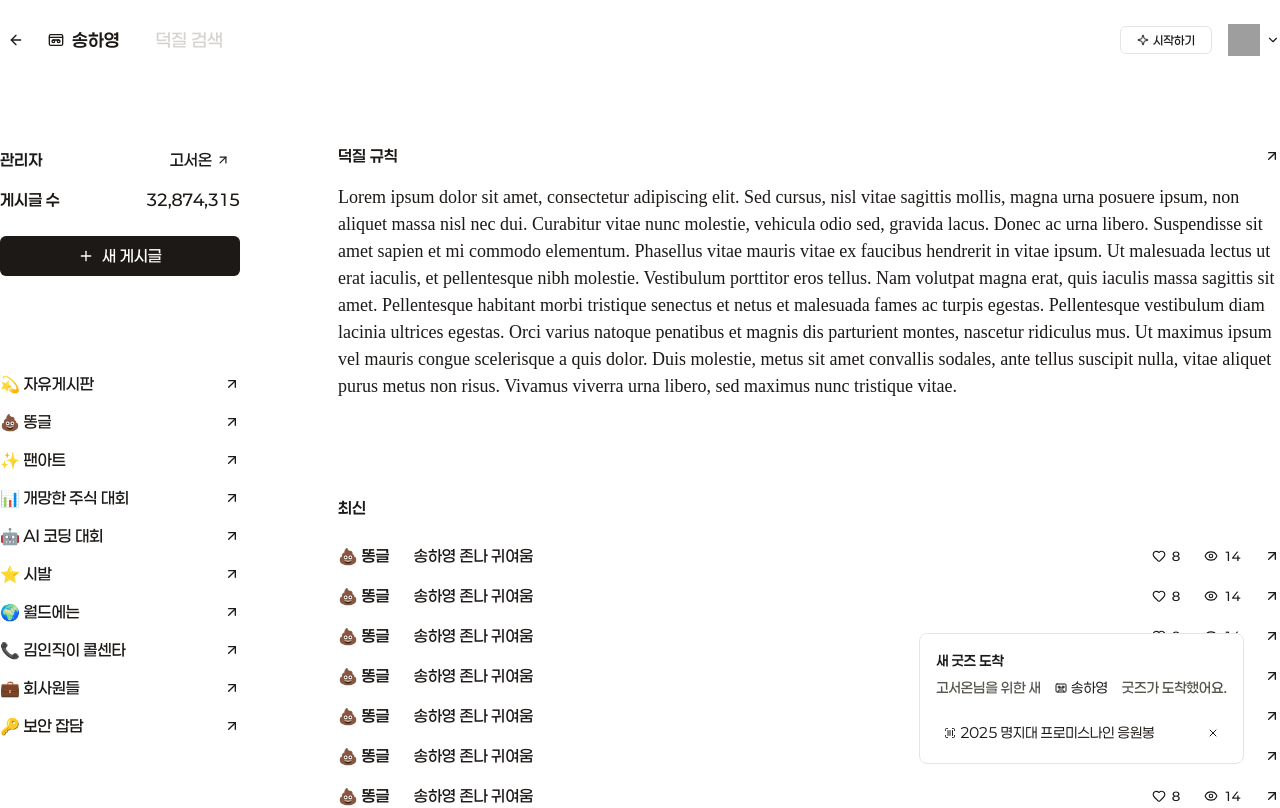
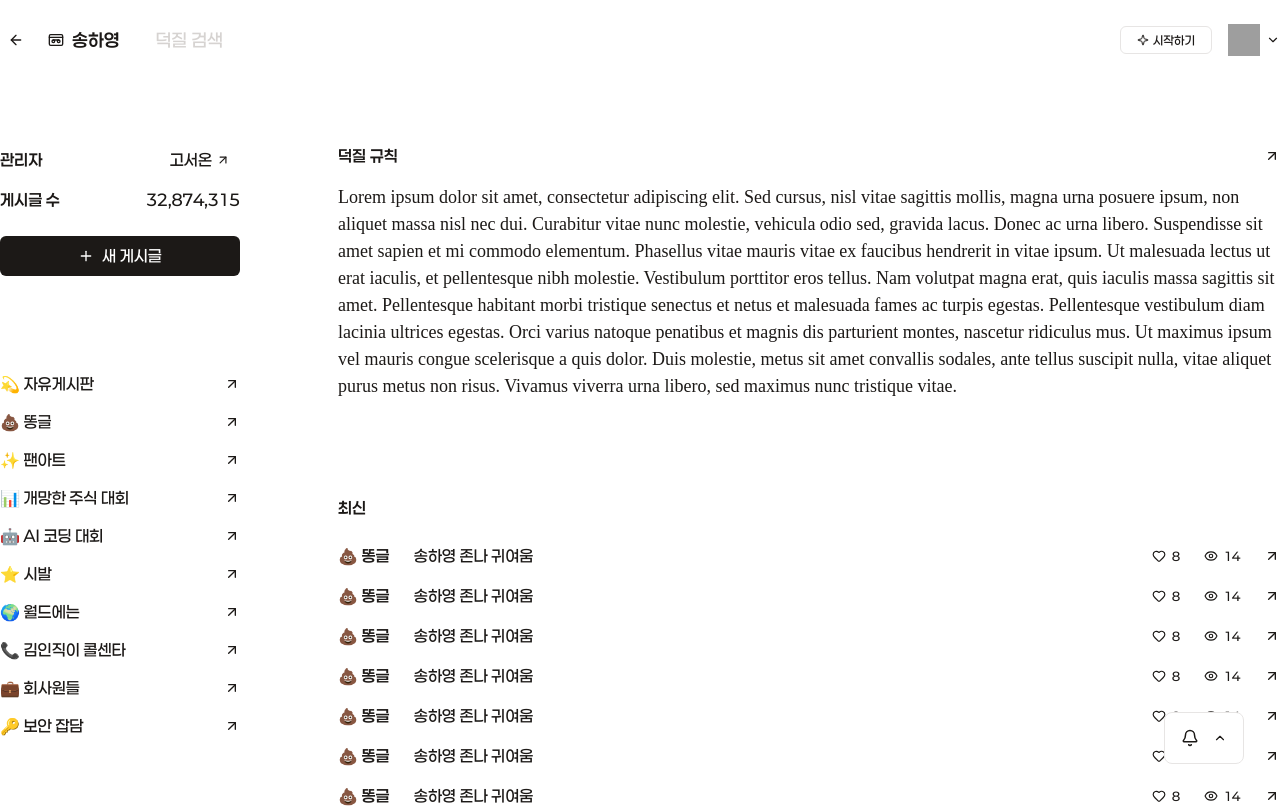
Before and after one commit to duckduckkkung/web, a Next.js app: page /fans/1/board in a window 1280 px wide. Shown: the top 808 px of the page. Built offline with nearby package versions, Linux system fonts and the light colour scheme; grey boxes are pictures that could not be loaded; a web font is replaced by a local one.

Commit message:
[feat] 알림 컴포넌트 완성

```diff
--- a/src/shared/components/moment-card.tsx
+++ b/src/shared/components/moment-card.tsx
@@ -14,7 +14,7 @@ export const MomentCard = ({ data }: MomentCardProps) => {
 
     return (
         <div
-            className="relative aspect-9/19 rounded-[8px] overflow-hidden cursor-pointer flex flex-col"
+            className="relative aspect-9/19 rounded-[8px] overflow-hidden cursor-pointer flex flex-col group"
             onClick={() => router.push(`/moment/${data.id}`)}
         >
             {/* eslint-disable-next-line @next/next/no-img-element */}
@@ -24,7 +24,7 @@ export const MomentCard = ({ data }: MomentCardProps) => {
                 className="aspect-9/15 object-cover rounded-[8px]"
             />
 
-            <div className="absolute z-[1] top-0 left-0 w-full h-fit bg-linear-to-b from-stone-900 to-transparent flex justify-end items-center p-[12px_16px]">
+            <div className="group-hover:opacity-100 opacity-0 transition-all duration-[.2s] absolute z-[1] top-0 left-0 w-full h-fit bg-linear-to-b from-stone-900 to-transparent flex justify-end items-center p-[16px]">
                 <div className="flex items-center gap-[6px]">
                     <PlayIcon size={14} className="stroke-white" />
 
--- a/src/shared/components/notifications.tsx
+++ b/src/shared/components/notifications.tsx
@@ -1,52 +1,239 @@
-import { CassetteTapeIcon, ScanBarcodeIcon, XIcon } from "lucide-react";
+"use client";
+
+import {
+    AmpersandIcon,
+    BellIcon,
+    ChevronDownIcon,
+    FileOutputIcon,
+    MessageCircleMoreIcon,
+    PackageIcon,
+} from "lucide-react";
+import { AnimatePresence, motion } from "framer-motion";
+import { useMemo, useState } from "react";
+import { Button } from "./button";
 
 interface NotificationsProps {}
 
 export const Notifications = ({}: NotificationsProps) => {
+    const [isOpen, setIsOpen] = useState(false);
+
+    const containerVariants = useMemo(
+        () => ({
+            initial: { opacity: 0 },
+            animate: { opacity: 1, transition: { duration: 0.3 } },
+            exit: { opacity: 0, transition: { duration: 0.3 } },
+        }),
+        []
+    );
+
     return (
-        <div className="fixed right-[36px] bottom-[36px]">
-            <div className="bg-white border border-stone-200 rounded-[8px] p-[16px] flex flex-col gap-[16px]">
-                <div className="flex-1 flex flex-col gap-[2px]">
+        <div className="z-[100] fixed right-[36px] bottom-[36px]">
+            <div
+                className={`transition-all duration-300 ${
+                    isOpen ? "w-[300px]" : "w-[80px]"
+                } bg-white border border-stone-200 rounded-[8px] flex flex-col overflow-hidden`}
+            >
+                <div
+                    className="flex justify-between items-center p-[16px] cursor-pointer hover:bg-stone-50 transition-all duration-[.1s]"
+                    onClick={() => setIsOpen(!isOpen)}
+                >
+                    <AnimatePresence mode="popLayout">
+                        <motion.div
+                            key={`notf-${isOpen ? "open" : "close"}`}
+                            variants={containerVariants}
+                            initial="initial"
+                            animate="animate"
+                            exit="exit"
+                        >
+                            {isOpen ? (
                                 <span className="font-p-semibold text-[14px] text-stone-900">
-                        새 굿즈 도착
+                                    알림
+                                </span>
+                            ) : (
+                                <BellIcon
+                                    size={18}
+                                    className="stroke-stone-900"
+                                />
+                            )}
+                        </motion.div>
+                    </AnimatePresence>
+
+                    <ChevronDownIcon
+                        size={14}
+                        className={`stroke-stone-900 transition-transform ${
+                            !isOpen ? "rotate-180" : ""
+                        }`}
+                    />
+                </div>
+
+                <div
+                    className={`overflow-y-scroll transition-all duration-300 ease-in-out ${
+                        isOpen ? "max-h-[300px]" : "max-h-0"
+                    }`}
+                >
+                    <div className="flex flex-col">
+                        <div className="p-[16px] cursor-pointer hover:bg-stone-50 flex items-center gap-[8px] transition-all duration-[.1s]">
+                            <div className="shrink-0 size-[48px] flex justify-center items-center">
+                                <PackageIcon
+                                    size={24}
+                                    className="stroke-stone-900"
+                                />
+                            </div>
+
+                            <div className="flex flex-col gap-[4px]">
+                                <span className="font-p-semibold text-[14px] text-stone-900">
+                                    새 굿즈 2개
                                 </span>
 
-                    <div className="flex items-center flex-wrap gap-[6px]">
-                        <span className="font-p-medium text-[14px] text-stone-600">
-                            고서온님을 위한 새
+                                <div className="flex-1 flex flex-wrap gap-[8px] items-center">
+                                    <span className="font-p-medium text-[12px] text-stone-400">
+                                        프로미스나인
                                     </span>
 
-                        <div className="w-fit p-[4px_8px] flex items-center gap-[4px] hover:bg-stone-100 rounded-[8px] cursor-pointer transition-all duration-[.1s]">
-                            <CassetteTapeIcon
-                                size={12}
-                                className="stroke-stone-900"
-                            />
-
-                            <span className="font-p-regular text-[14px] text-stone-900">
-                                송하영
-                            </span>
-                        </div>
-
-                        <span className="font-p-medium text-[14px] text-stone-600">
-                            굿즈가 도착했어요.
+                                    <span className="font-p-medium text-[12px] text-stone-400">
+                                        4시간 전
                                     </span>
                                 </div>
                             </div>
+                        </div>
 
-                <div className="flex justify-between items-center">
-                    <div className="w-fit p-[4px_8px] flex items-center gap-[4px] hover:bg-stone-100 rounded-[8px] cursor-pointer transition-all duration-[.1s]">
-                        <ScanBarcodeIcon
-                            size={12}
+                        <div className="w-full h-[1px] bg-stone-100" />
+
+                        <div className="p-[16px] cursor-pointer hover:bg-stone-50 flex items-center gap-[8px] transition-all duration-[.1s]">
+                            <div className="shrink-0 size-[48px] flex justify-center items-center">
+                                <MessageCircleMoreIcon
+                                    size={24}
                                     className="stroke-stone-900"
                                 />
+                            </div>
 
-                        <span className="font-p-regular text-[14px] text-stone-900">
-                            2025 명지대 프로미스나인 응원봉
+                            <div className="flex flex-col gap-[4px]">
+                                <span className="font-p-semibold text-[14px] text-stone-900">
+                                    새 코멘트 9개
+                                </span>
+
+                                <div className="flex-1 flex flex-wrap gap-[8px] items-center">
+                                    <span className="font-p-medium text-[12px] text-stone-400">
+                                        프로미스나인
+                                    </span>
+
+                                    <span className="font-p-medium text-[12px] text-stone-400 underline">
+                                        이거 하는법좀
+                                    </span>
+
+                                    <span className="font-p-medium text-[12px] text-stone-400">
+                                        4시간 전
                                     </span>
                                 </div>
+                            </div>
+                        </div>
 
-                    <div className="shrink-0 w-fit p-[8px] flex items-center gap-[4px] hover:bg-stone-100 rounded-[8px] cursor-pointer transition-all duration-[.1s]">
-                        <XIcon size={12} className="stroke-stone-900" />
+                        <div className="w-full h-[1px] bg-stone-100" />
+
+                        <div className="p-[16px] cursor-pointer hover:bg-stone-50 flex items-center gap-[8px] transition-all duration-[.1s]">
+                            <div className="shrink-0 size-[48px] flex justify-center items-center">
+                                <FileOutputIcon
+                                    size={24}
+                                    className="stroke-stone-900"
+                                />
+                            </div>
+
+                            <div className="flex flex-col gap-[4px]">
+                                <span className="font-p-semibold text-[14px] text-stone-900">
+                                    정보 업데이트 결과
+                                </span>
+
+                                <div className="flex-1 flex flex-wrap gap-[8px] items-center">
+                                    <span className="font-p-medium text-[12px] text-stone-400">
+                                        릴파
+                                    </span>
+
+                                    <span className="font-p-medium text-[12px] text-stone-400">
+                                        4시간 전
+                                    </span>
+                                </div>
+                            </div>
+                        </div>
+
+                        <div className="w-full h-[1px] bg-stone-100" />
+
+                        <div className="p-[16px] cursor-pointer hover:bg-stone-50 flex items-center gap-[8px] transition-all duration-[.1s]">
+                            <div className="shrink-0 size-[48px] flex justify-center items-center">
+                                <AmpersandIcon
+                                    size={24}
+                                    className="stroke-stone-900"
+                                />
+                            </div>
+
+                            <div className="flex flex-col gap-[4px]">
+                                <span className="font-p-semibold text-[14px] text-stone-900">
+                                    신규 유저 3명
+                                </span>
+
+                                <div className="flex-1 flex flex-wrap gap-[8px] items-center">
+                                    <span className="font-p-medium text-[12px] text-stone-400">
+                                        릴파
+                                    </span>
+
+                                    <span className="font-p-medium text-[12px] text-stone-400">
+                                        4시간 전
+                                    </span>
+                                </div>
+                            </div>
+                        </div>
+
+                        <div className="w-full h-[1px] bg-stone-100" />
+
+                        <div className="p-[16px] cursor-pointer hover:bg-stone-50 flex items-center gap-[8px] transition-all duration-[.1s]">
+                            <div className="shrink-0 size-[48px] flex justify-center items-center">
+                                <PackageIcon
+                                    size={24}
+                                    className="stroke-stone-900"
+                                />
+                            </div>
+
+                            <div className="flex flex-col gap-[4px]">
+                                <span className="font-p-semibold text-[14px] text-stone-900">
+                                    새 굿즈 5개
+                                </span>
+
+                                <div className="flex-1 flex flex-wrap gap-[8px] items-center">
+                                    <span className="font-p-medium text-[12px] text-stone-400">
+                                        릴파
+                                    </span>
+
+                                    <span className="font-p-medium text-[12px] text-stone-400">
+                                        4시간 전
+                                    </span>
+                                </div>
+                            </div>
+                        </div>
+                    </div>
+                </div>
+
+                <div
+                    className={`overflow-hidden transition-all duration-300 ease-in-out ${
+                        isOpen ? "max-h-[100px]" : "max-h-0"
+                    }`}
+                >
+                    <div className="p-[16px] flex flex-col">
+                        <Button
+                            type="lg"
+                            variants="outline"
+                            icons={[
+                                {
+                                    float: "left",
+                                    component: (
+                                        <BellIcon
+                                            size={16}
+                                            className="stroke-stone-900"
+                                        />
+                                    ),
+                                },
+                            ]}
+                        >
+                            모두 읽음 처리하기
+                        </Button>
                     </div>
                 </div>
             </div>
--- a/src/shared/components/popover.tsx
+++ b/src/shared/components/popover.tsx
@@ -173,7 +173,6 @@ export const Popover = ({ overlay, children }: PopoverProps) => {
                         maxWidth: "calc(100vw - 20px)",
                         maxHeight: "calc(100vh - 40px)",
                     }}
-                    onClick={() => closePopover()}
                 >
                     {overlay}
                 </div>
```
Also changed, not shown: 1 other file (tests, documents, lock files or other folders). Lines whose indentation alone changed are shown as unchanged.
